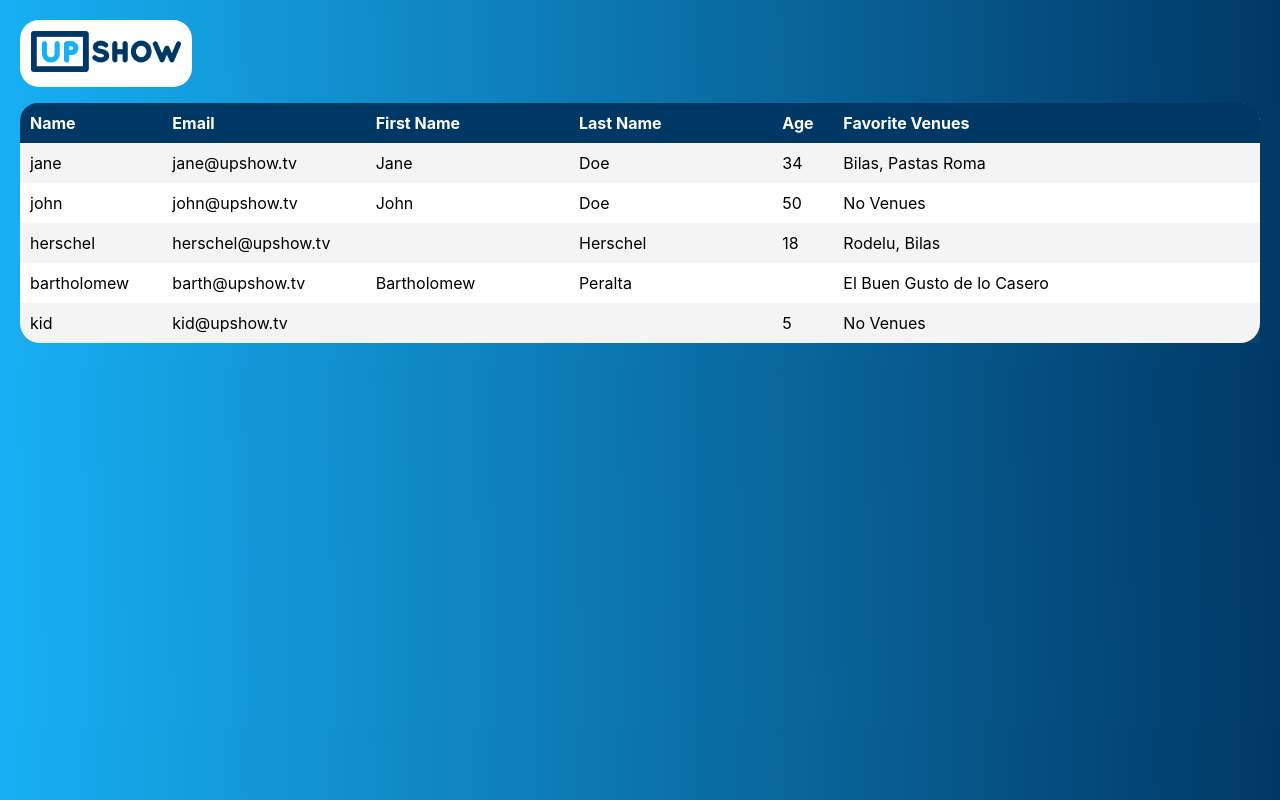
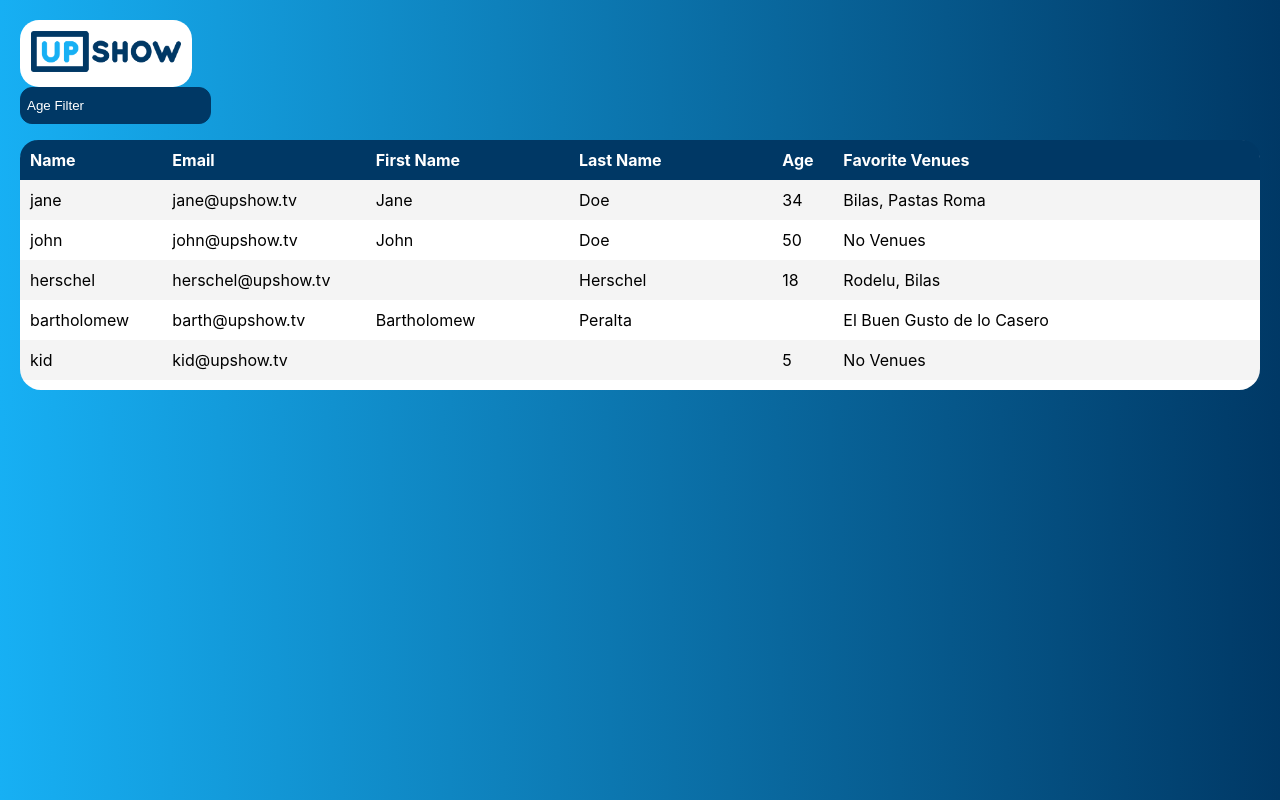
Before and after one commit to ramilivia/screening-app-customer-react, a React (Create React App) app: page / in a window 1280 px wide. Built offline with nearby package versions, Linux system fonts and the light colour scheme.

Commit message:
age filter

```diff
--- a/src/App.module.scss
+++ b/src/App.module.scss
@@ -1,5 +1,7 @@
+@import './global.scss';
+
 html {
-    background: linear-gradient(89deg, #17b0f4, #003865);
+    background: linear-gradient(89deg, $light-blue, $dark-blue);
 }
 
 .App {
@@ -7,7 +9,7 @@ html {
 
     .logoContainer {
         max-width: 150px;
-        background-color: white;
+        background-color: $white;
         padding: 11px;
         border-radius: 19px;
 
--- a/src/components/ClientList/ClientList.js
+++ b/src/components/ClientList/ClientList.js
@@ -1,4 +1,4 @@
-import React, { useEffect, useState } from 'react';
+import React, { useEffect, useState, useRef } from 'react';
 import { useSelector, useDispatch } from 'react-redux'
 import styles from './ClientList.module.scss';
 import classnames from 'classnames';
@@ -7,16 +7,62 @@ import { listClients } from '../../redux/api/api.actions';
 
 const ClientList = (props) => {
     const clients = useSelector(state => state.clients);
+    const [filtered, setFiltered] = useState([]);
     const dispatch = useDispatch();
+    const listRef = useRef();
 
     useEffect(() => {
         dispatch(listClients());
     }, []);
 
+    useEffect(() => {
+        setFiltered(clients);
+        animationList(clients.length);
+    }, [clients])
+
+    const animateClean = () => {
+        return new Promise((resolve) => {
+            const children = listRef.current.children;
+            for(let i = 1; i < children.length; i++) {
+                children[i].style.opacity = null;
+                children[i].style.transition = '0.1s';
+            }
+            setTimeout(() => resolve(), 150)
+        })
+    }
+
+    const animationList = (size) => {
+        listRef.current.style.height = `${41.6*(size + 1)}px`;
+        setTimeout(() => {
+            const children = listRef.current.children;
+            for(let i = 1; i < children.length; i++) {
+                children[i].style.transition = null;
+                children[i].style.opacity = '100%';
+            }
+        }, 400);
+    }
+
+    const onSearchChange = e => {
+        const val = e.target.value;
+        animateClean().then(() => {
+            if(val) {
+                const filtered = clients.filter((client) => client.age?.toString().startsWith(val))
+                animationList(filtered.length)
+                setFiltered(filtered);
+            } else {
+                setFiltered(clients);
+                animationList(clients.length);
+            }
+        });
+    }
+
     return (
         <div className={classnames(styles.ClientList)}>
+            <div>
+                <input onChange={onSearchChange} className={classnames(styles.search)} placeholder={"Age Filter"}/>
+            </div>
             {clients ?
-                <ul className={classnames(styles.list)}>
+                <ul className={classnames(styles.list)} ref={listRef}>
                     <li className={classnames(styles.header, styles.item)}>
                         <div>Name</div>
                         <div>Email</div>
@@ -25,7 +71,7 @@ const ClientList = (props) => {
                         <div>Age</div>
                         <div>Favorite Venues</div>
                     </li>
-                    {clients.map(client => (
+                    {filtered.map(client => (
                         <li className={classnames(styles.item)}>
                             <div>{client.name}</div>
                             <div>{client.email}</div>
--- a/src/components/ClientList/ClientList.module.scss
+++ b/src/components/ClientList/ClientList.module.scss
@@ -1,16 +1,40 @@
+@import '../../global.scss';
+
 .ClientList {
 
+    .search {
+        padding-left: 6px;
+        padding-right: 6px;
+        border-radius: 12px;
+        border: 1px solid $dark-blue;
+        background-color: $dark-blue;
+        color: $white;
+        line-height: 33px;
+        outline: none;
+        transition: 0.2s all;
+
+        &:focus {
+            border-color: $white;
+        }
+
+        &::placeholder {
+            color: $white;
+        }
+    }
+
     .list {
-        background-color: white;
+        background-color: $white;
         list-style: none;
         padding: 0;
-        border-radius: 20px;
+        border-radius: 21px;
+        height: 30px;
+        transition: 0.5s height;
 
         .header {
-            background-color: #003865;
+            background-color: $dark-blue;
             border-top-left-radius: 18px;
             border-top-right-radius: 18px;
-            color: white;
+            color: $white;
             font-weight: bold;
         }
 
@@ -19,15 +43,21 @@
             grid-template-columns: 0.7fr 1fr 1fr 1fr 0.3fr 2fr;
             grid-template-rows: 1fr;
             padding: 10px;
+            transition: 0.6s opacity;
+            opacity: 0;
+
+            &.header {
+                opacity: 100%;
+            }
 
             &:not(.header):nth-child(even) {
-                background-color: #80808017;
+                background-color: $light-gray;
             }
 
             &:not(.header):hover {
                 cursor: pointer;
-                background-color: #003865;
-                color: white;
+                background-color: $dark-blue;
+                color: $white;
                 transition: 0.4s all;
             }
         }
--- /dev/null
+++ b/src/global.scss
@@ -0,0 +1,4 @@
+$white: white;
+$light-blue: #17b0f4;
+$dark-blue: #003865;
+$light-gray: #80808017;
```
